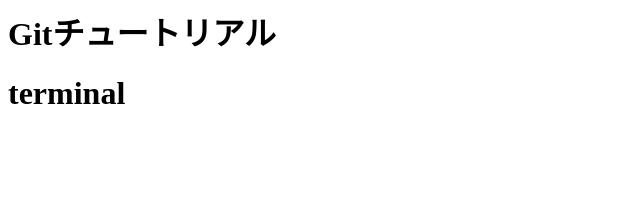
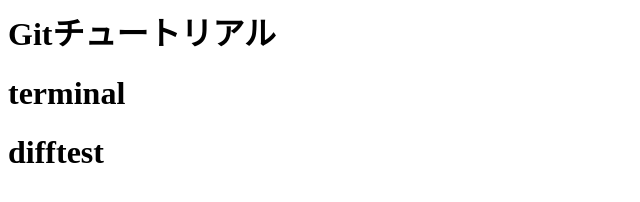
Before and after one commit to kenichi8731/git_tutorial, a plain HTML site: page index.html in a window 1280 px wide. Shown: the whole page, without its empty margins (0-640 px from the left). Drawn offline with Linux system fonts and the light colour scheme.

Commit message:
diff test

```diff
--- a/index.html
+++ b/index.html
@@ -1,2 +1,3 @@
 <h1>Gitチュートリアル</h1>
 <h1>terminal</h1>
+<h1>difftest</h1>
```
